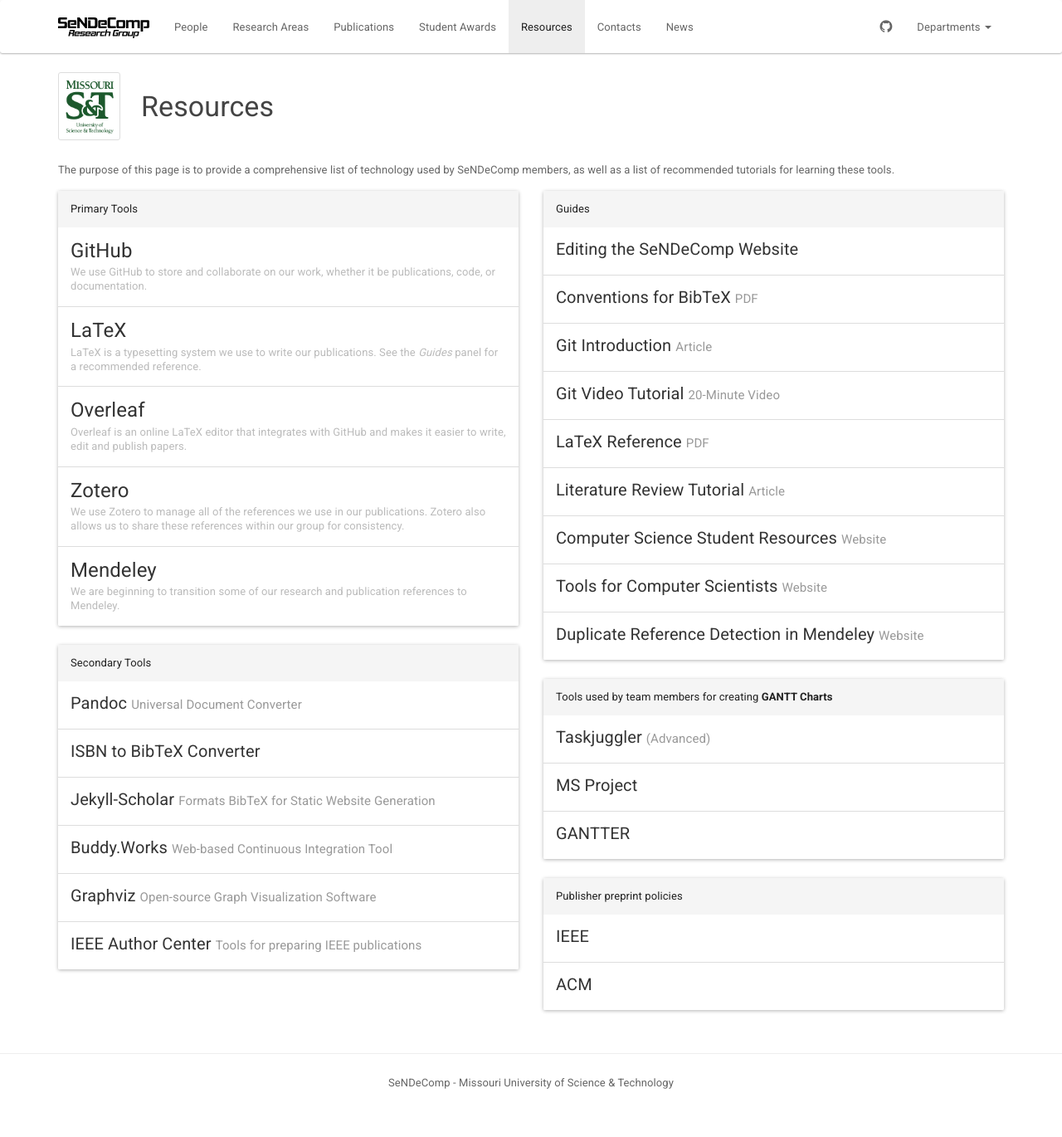
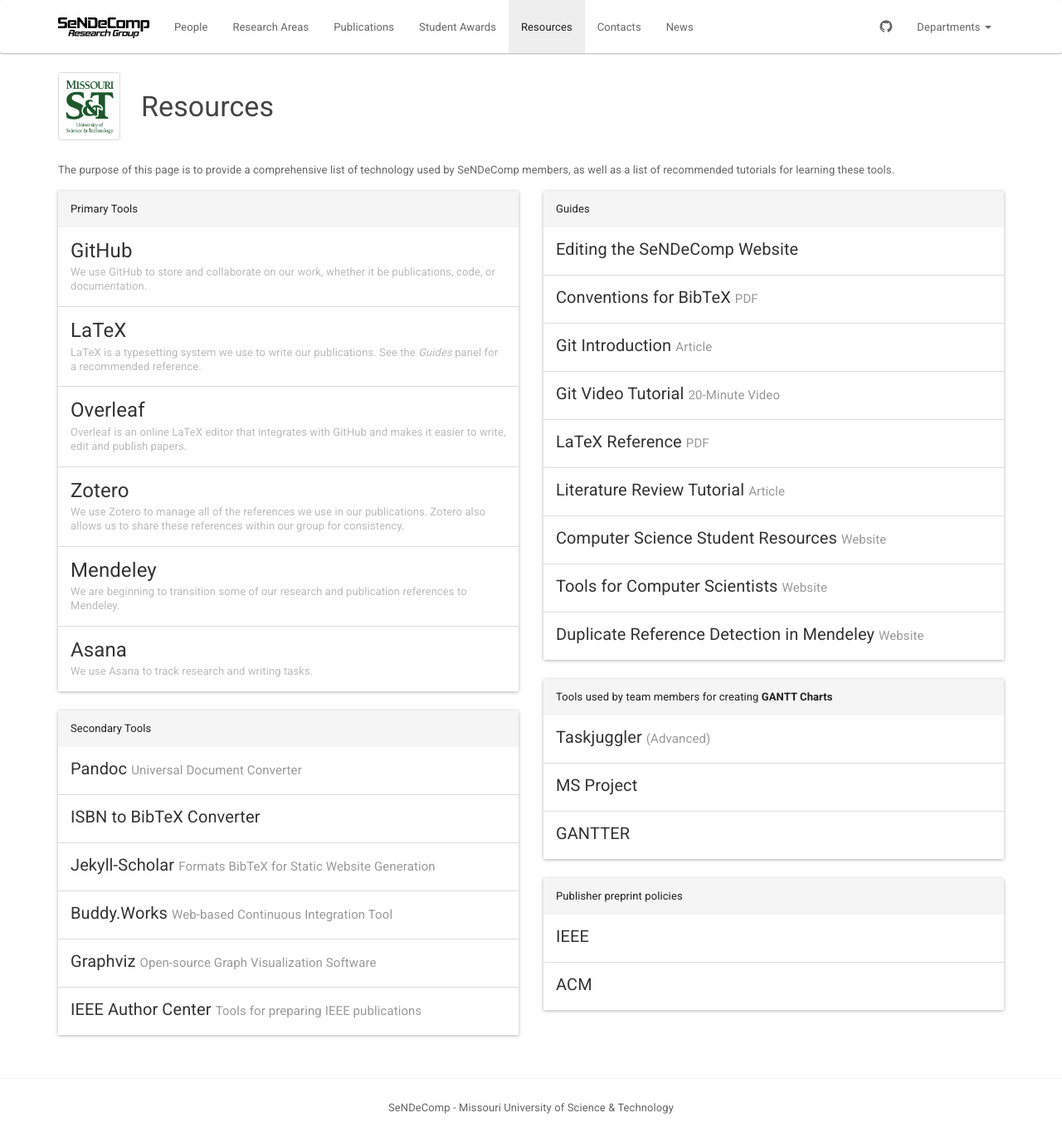
Before and after one commit to sendecomp/sendecomp-website, a Jekyll site: the page built from resources.html, in a window 1280 px wide. Shown: the whole page at 83% size. Built offline with Jekyll 4.4.1, drawn with Linux system fonts in a browser that asks for light colours; before the commit the page ends 1340 px from its top, so only the background shows below that.

Commit message:
Add Asana to resources

```diff
--- a/resources.html
+++ b/resources.html
@@ -49,6 +49,12 @@ title: Resources
           <p class="list-group-item-text">
             We are beginning to transition some of our research and publication references to
             Mendeley.
+          </p>
+        </a>
+	<a class="list-group-item" href="https://app.asana.com" target="_blank">
+          <h4 class="list-group-item-heading">Asana</h4>
+          <p class="list-group-item-text">
+	    We use Asana to track research and writing tasks.
           </p>
         </a>
       </div>
```
